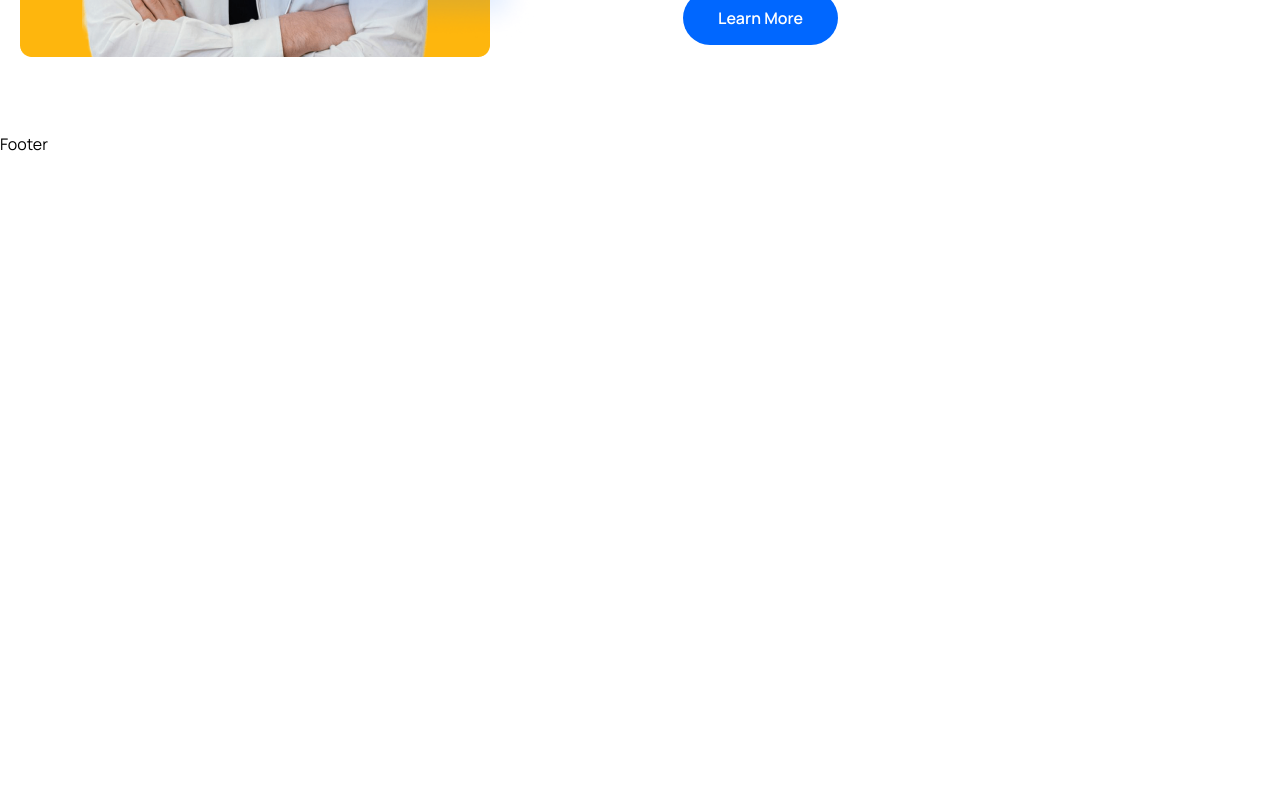
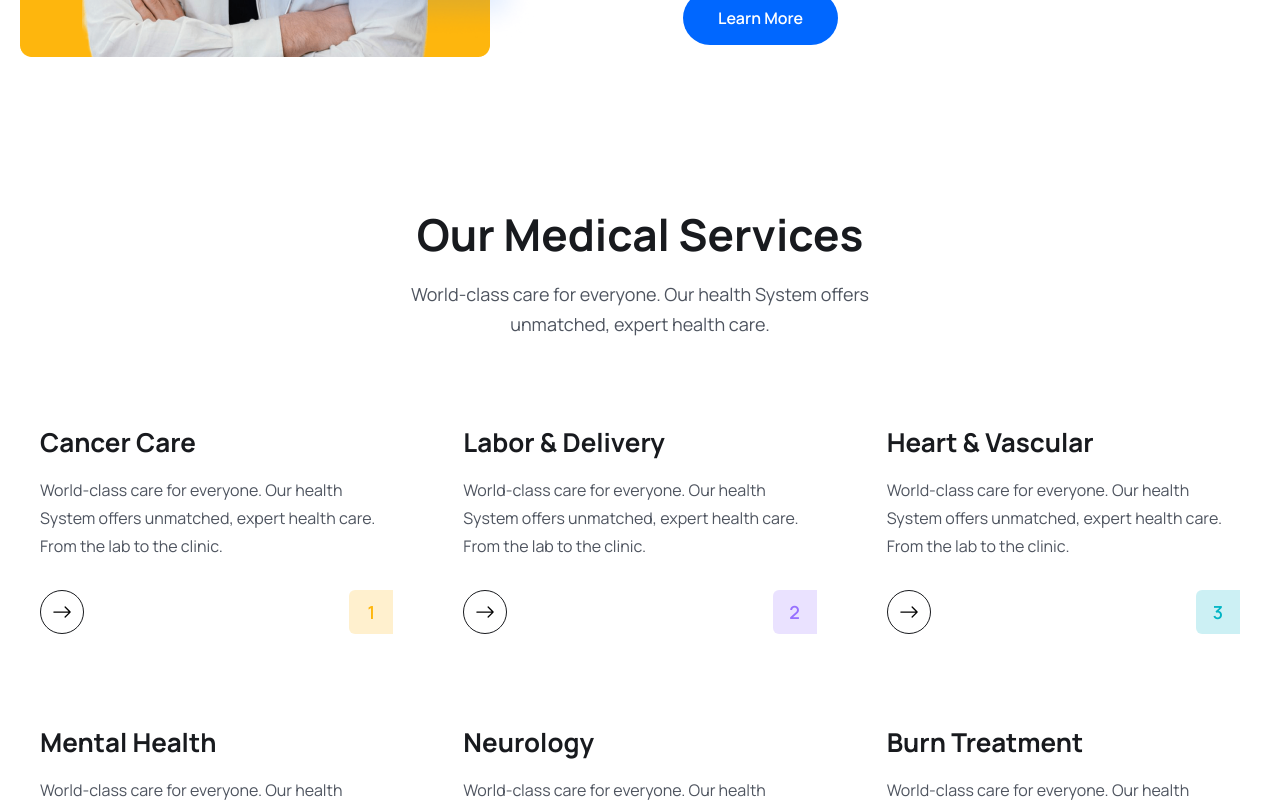
Before and after one commit to M-Alam116/Doctor-Appointment, a React (Vite) app in the folder frontend/: page / in a window 1280 px wide. Shown: the part 2140-2942 px from the top of the page. Before the commit the page ends 2296 px from the top, so only its background shows below. Built offline with nearby package versions, Linux system fonts and the light colour scheme; the HTML template or start-up script is replaced by a standard one.

Commit message:
services section completed

```diff
--- /dev/null
+++ b/frontend/src/components/Services/ServiceCard.jsx
@@ -0,0 +1,37 @@
+import { Link } from "react-router-dom";
+import { BsArrowRight } from "react-icons/bs";
+const ServiceCard = ({ item, index }) => {
+  const { name, desc, bgColor, textColor } = item;
+
+  return (
+    <div className="py-[30px] px-3 lg:px-5">
+      <h2 className="text-[26px] leading-9 text-headingColor font-[700]">
+        {name}
+      </h2>
+      <p className="text-[16px] leading-7 font-[400] text-textColor mt-4">
+        {desc}
+      </p>
+
+      <div className="flex items-center justify-between mt-[30px]">
+        <Link
+          to="/doctors"
+          className="w-[44px] h-[44px] rounded-full border border-solid border-[#181A1E] flex items-center justify-center group hover:bg-primaryColor hover:border-none"
+        >
+          <BsArrowRight className="group-hover:text-white w-6 h-5" />
+        </Link>
+        <span
+          className="w-[44px] h-[44px] flex items-center justify-center text-[18px] leading-[30px] font-[600]"
+          style={{
+            background: `${bgColor}`,
+            color: `${textColor}`,
+            borderRadius: "6px 0 0 6px",
+          }}
+        >
+          {index + 1}
+        </span>
+      </div>
+    </div>
+  );
+};
+
+export default ServiceCard;
--- /dev/null
+++ b/frontend/src/components/Services/ServiceList.jsx
@@ -0,0 +1,13 @@
+import { services } from "../../assets/data/services";
+import ServiceCard from "./ServiceCard";
+const ServiceList = () => {
+  return (
+    <div className="grid grid-cols-1 md:grid-cols-2 lg:grid-cols-3 gap-5 lg:gap-[30px] mt-[30px] lg:mt-[55px]">
+      {services.map((item, index) => (
+        <ServiceCard item={item} index={index} />
+      ))}
+    </div>
+  );
+};
+
+export default ServiceList;
--- a/frontend/src/pages/Home.jsx
+++ b/frontend/src/pages/Home.jsx
@@ -7,6 +7,7 @@
 import { Link } from "react-router-dom";
 import { BsArrowRight } from "react-icons/bs";
 import About from "../components/About/About";
+import ServiceList from "../components/Services/ServiceList";
 
 const Home = () => {
   return (
@@ -161,6 +162,22 @@
       </section>
 
       <About />
+
+      {/* ========= services section start */}
+      <section>
+        <div className="container">
+          <div className="xl:w-[470px] mx-auto">
+            <h2 className="heading text-center">Our Medical Services</h2>
+            <p className="text__para text-center">
+              World-class care for everyone. Our health System offers unmatched,
+              expert health care.
+            </p>
+          </div>
+
+          <ServiceList />
+        </div>
+      </section>
+      {/* ========= services section end */}
     </>
   );
 };
```
